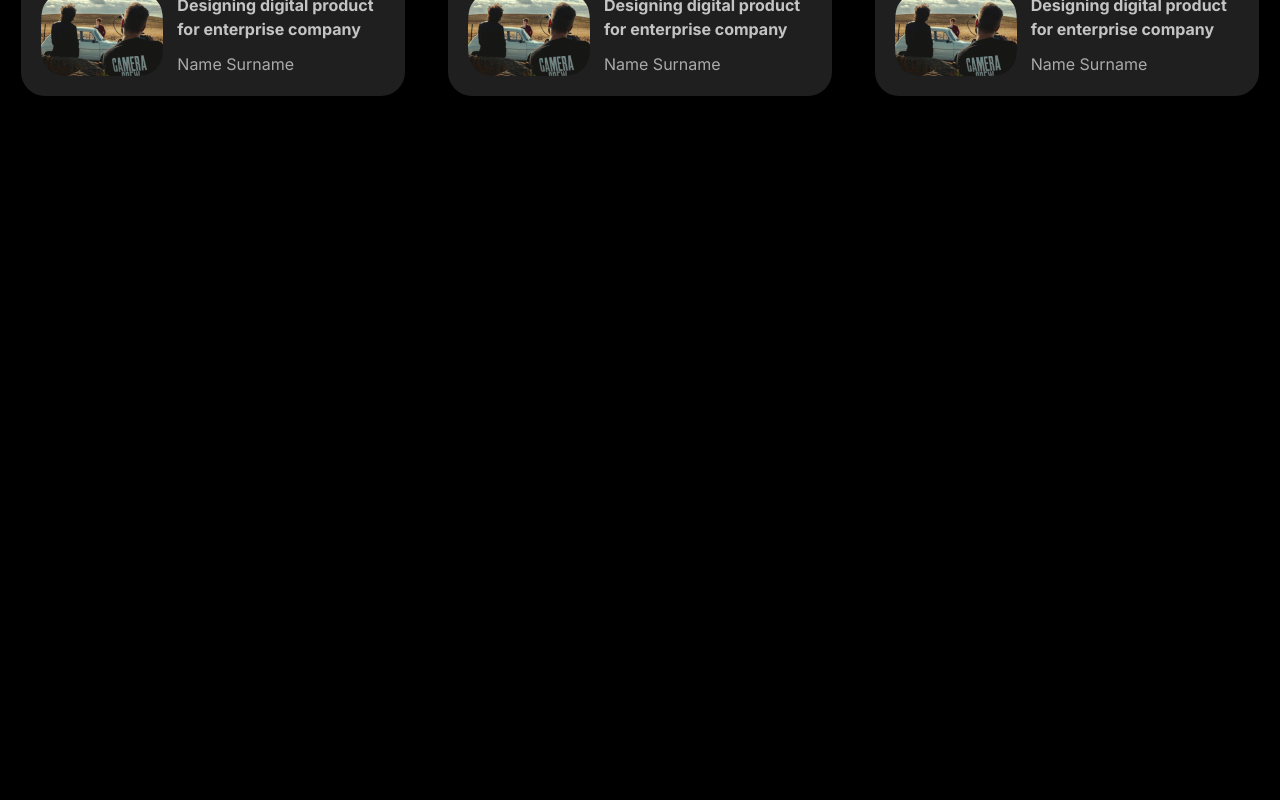
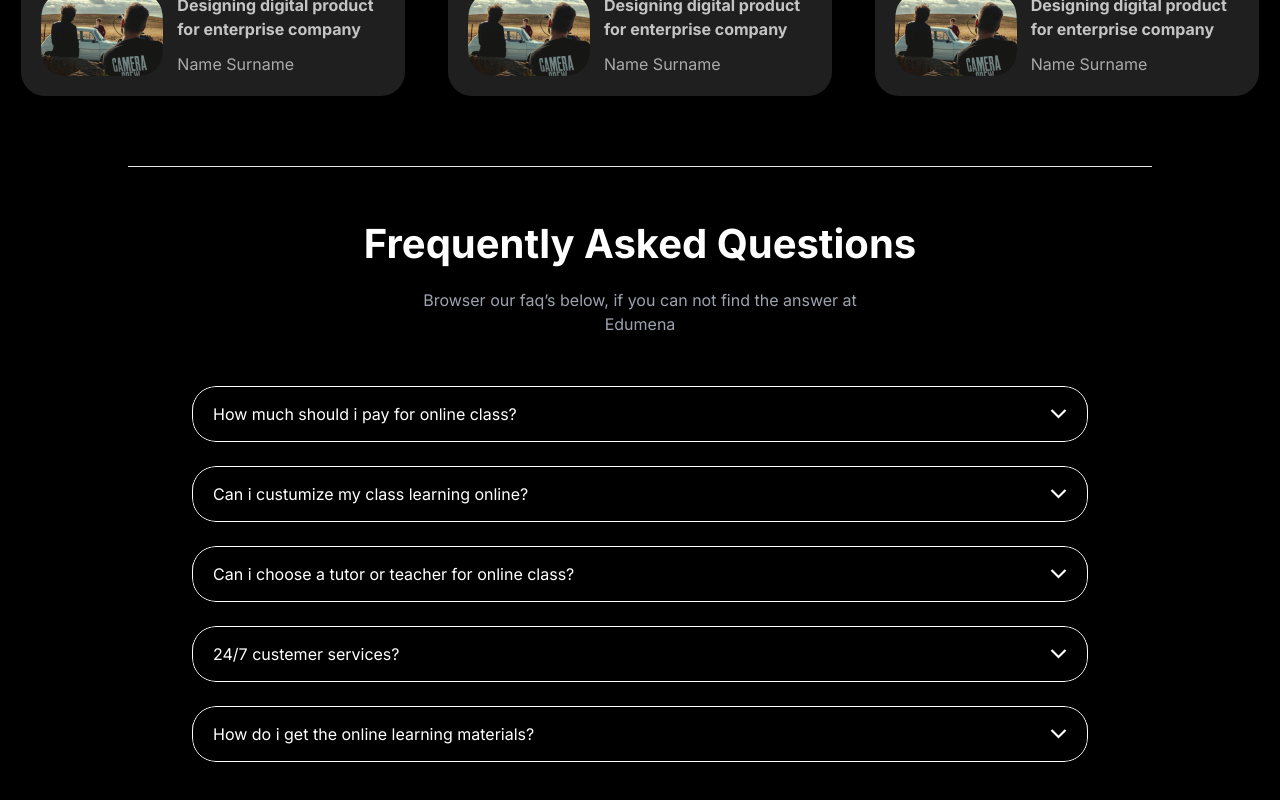
Before and after one commit to ladraniamine/courses-platform, a React (Create React App) app: page / in a window 1280 px wide. Shown: the part 8072-8872 px from the top of the page. Before the commit the page ends 8248 px from the top, so only its background shows below. Built offline with nearby package versions, Linux system fonts and the light colour scheme.

Commit message:
add client section

```diff
--- a/src/App.js
+++ b/src/App.js
@@ -9,8 +9,8 @@ import Mentor from './container/Mentor';
 const App = () => {
 
   return (
-  <div className='text-center'>
-   <Header />
+  <div  className='text-center'>
+   <Header/>
    <Home />
    <About />
    <Mentor />
--- a/src/app.css
+++ b/src/app.css
@@ -15,3 +15,7 @@ li a:hover{
   color: #F31D1D;
   transition: 0.3s ease;
 }
+
+.accor{
+height: 156px;
+}
--- a/src/container/Client.jsx
+++ b/src/container/Client.jsx
@@ -1,6 +1,19 @@
 import React from 'react'
 
 const Client = () => {
+
+  const handleToggelClick = (e)=>{
+      if(e.target.classList.contains("accorlist")){
+          if(e.target.parentElement.offsetHeight >= 156){
+            e.target.parentElement.style.height = "56px"
+            e.target.parentElement.style.transition = "1s"
+          }else{
+            e.target.parentElement.style.height = `${e.target.parentElement.lastChild.offsetHeight + 56}px`
+            e.target.parentElement.style.transition = "1s"
+          }
+      }
+    }
+
   return (
     <div className='my-[80px]'>
         <h2 className='text-white text-[40px] font-bold text-center'>Client Say’s About Us</h2>
@@ -76,6 +89,47 @@ const Client = () => {
                 </div>
           </div>
         </div>
+          <hr className='w-[80%] m-auto mt-[70px]'/>
+        <h2 className='text-[40px] text-white font-bold text-center mt-[47px]'>Frequently Asked Questions</h2>
+        <p className='mt-[14px] w-[444px]  text-gray-400 m-auto'>Browser our faq’s below, if you can not find the answer at Edumena</p>
+        {/* -----------------------------------------------fAQ---------------------- */}
+        <div className='container m-auto mt-[50px]'>
+          <div onClick={handleToggelClick}  className=" relative m-auto w-[70%] rounded-3xl overflow-hidden transition-[1s]">
+          <div  className='accorlist w-full m-auto h-[56px] bg-black border text-white border-white  rounded-3xl p-5 flex items-center justify-between '>
+            <span>How much should i pay for online class?</span>
+            <img  src={require("../assets/faq.png")} alt="faq" />
+          </div>
+          <div  className='absolute bottom-3 left-0 text-white w-full border border-white rounded-b-3xl rounded-t-xl z-[-1] p-5'>Lorem ipsum dolor sit, amet consectetur adipisicing elit. Repellendus numquam quod quasi eos quam aperiam molestiae officia. Ex omnis quaerat molestias, ratione doloremque voluptatum quasi cupiditate enim sapiente quisquam voluptatem.</div>
+          </div>
+          <div onClick={handleToggelClick} className="mt-6 relative m-auto w-[70%] rounded-3xl overflow-hidden transition-[1s] ">
+          <div className='accorlist w-full m-auto h-[56px] bg-black border text-white border-white  rounded-3xl p-5 flex items-center justify-between '>
+            <span>Can i custumize my class learning online?</span>
+            <img src={require("../assets/faq.png")} alt="faq" />
+          </div>
+          <div  className='absolute bottom-3 left-0 text-white w-full border border-white rounded-b-3xl rounded-t-xl z-[-1] p-5'>Lorem ipsum dolor sit, amet consectetur adipisicing elit. Repellendus numquam quod quasi eos quam aperiam molestiae officia. Ex omnis quaerat molestias, ratione doloremque voluptatum quasi cupiditate enim sapiente quisquam voluptatem.sit, amet consectetur adipisicing elit. Repellendus numquam quod quasi eos quam aperiam molestiae officia. Ex omnis quaerat molestias, ratione doloremque voluptatum quasi cupiditate enim sapiente quisquam voluptatem.</div>
+          </div>
+           <div onClick={handleToggelClick} className="mt-6 relative m-auto w-[70%] rounded-3xl overflow-hidden transition-[1s] ">
+          <div className='accorlist w-full m-auto h-[56px] bg-black border text-white border-white  rounded-3xl p-5 flex items-center justify-between '>
+            <span>Can i choose a tutor or teacher for online class?</span>
+            <img src={require("../assets/faq.png")} alt="faq" />
+          </div>
+          <div  className='absolute bottom-3 left-0 text-white w-full border border-white rounded-b-3xl rounded-t-xl z-[-1] p-5'>Lorem ipsum dolor sit, amet consectetur adipisicing elit. Repellendus numquam quod quasi eos quam aperiam molestiae officia. Ex omnis quaerat molestias, ratione doloremque voluptatum quasi cupiditate enim sapiente quisquam voluptatem.sit, amet consectetur adipisicing elit. Repellendus numquam quod quasi eos quam aperiam molestiae officia. Ex omnis quaerat molestias, ratione doloremque voluptatum quasi cupiditate enim sapiente quisquam voluptatem.</div>
+          </div>
+          <div onClick={handleToggelClick} className="mt-6 relative m-auto w-[70%] rounded-3xl overflow-hidden transition-[1s] ">
+          <div className='accorlist w-full m-auto h-[56px] bg-black border text-white border-white  rounded-3xl p-5 flex items-center justify-between '>
+            <span>24/7 custemer services?</span>
+            <img src={require("../assets/faq.png")} alt="faq" />
+          </div>
+          <div  className='absolute bottom-3 left-0 text-white w-full border border-white rounded-b-3xl rounded-t-xl z-[-1] p-5'>Lorem ipsum dolor sit, amet consectetur adipisicing elit. Repellendus numquam quod quasi eos quam aperiam molestiae officia. Ex omnis quaerat molestias, ratione doloremque voluptatum quasi cupiditate enim sapiente quisquam voluptatem.sit, amet consectetur adipisicing elit. Repellendus numquam quod quasi eos quam aperiam molestiae officia. Ex omnis quaerat molestias, ratione doloremque voluptatum quasi cupiditate enim sapiente quisquam voluptatem.</div>
+          </div>
+          <div onClick={handleToggelClick} className="mt-6 relative m-auto w-[70%] rounded-3xl overflow-hidden transition-[1s] ">
+          <div className='accorlist w-full m-auto h-[56px] bg-black border text-white border-white  rounded-3xl p-5 flex items-center justify-between '>
+            <span>How do i get the online learning materials?</span>
+            <img src={require("../assets/faq.png")} alt="faq" />
+          </div>
+          <div  className='absolute bottom-3 left-0 text-white w-full border border-white rounded-b-3xl rounded-t-xl z-[-1] p-5'>Lorem ipsum dolor sit, amet consectetur adipisicing elit. Repellendus numquam quod quasi eos quam aperiam molestiae officia. Ex omnis quaerat molestias, ratione doloremque voluptatum quasi cupiditate enim sapiente quisquam voluptatem.sit, amet consectetur adipisicing elit. Repellendus numquam quod quasi eos quam aperiam molestiae officia. Ex omnis quaerat molestias, ratione doloremque voluptatum quasi cupiditate enim sapiente quisquam voluptatem.</div>
+          </div>
+        </div>
     </div>
   )
 }
```
Also changed, not shown: src/assets/faq.png (added).
